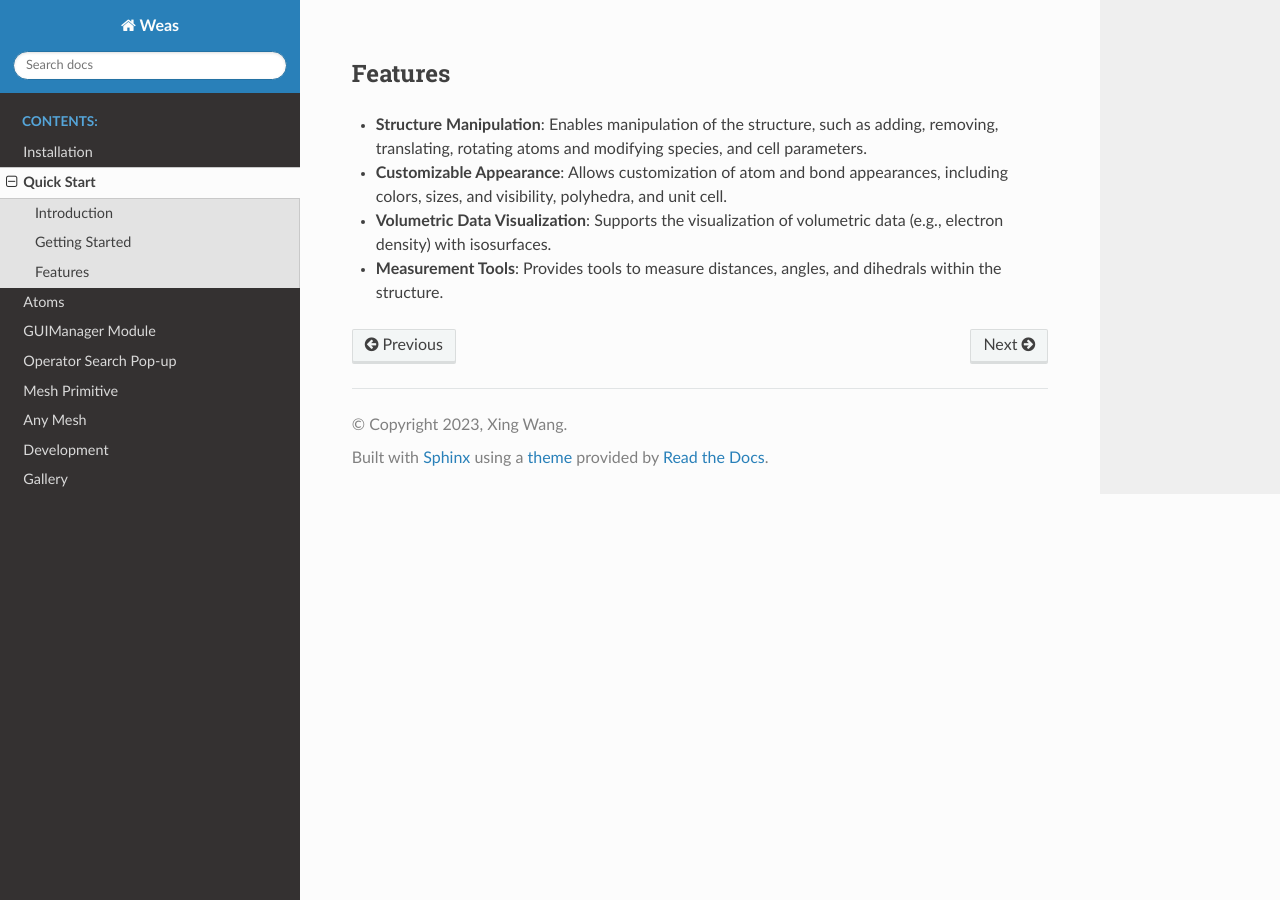
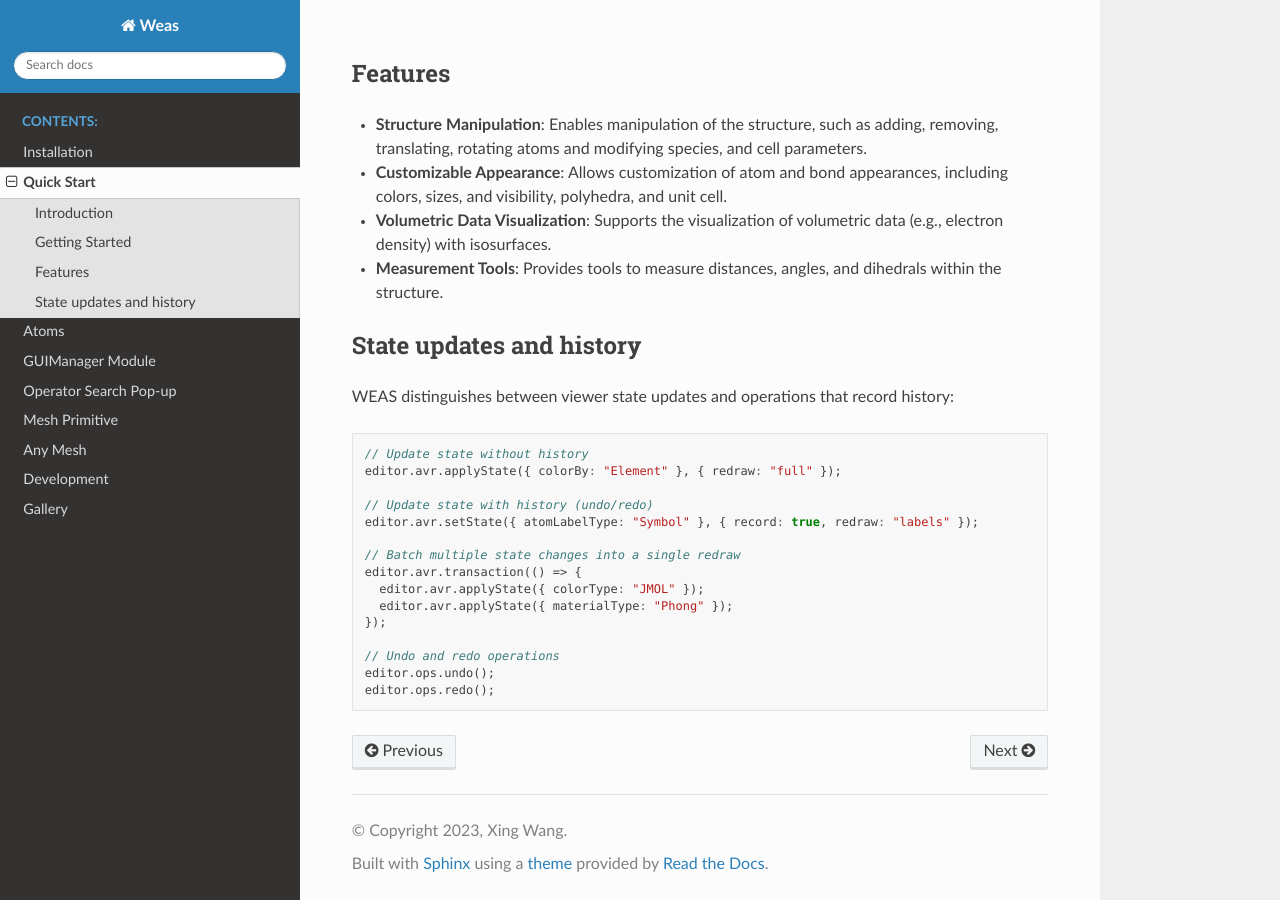
Before and after one commit to superstar54/weas, a Sphinx documentation site: the page built from docs/source/quickstart.rst, in a window 1280 px wide and 900 px high, scrolled down 1458 px. Built offline with Sphinx 7.4.7 and the Read the Docs theme 3.1.0, drawn with Linux system fonts in a browser that asks for light colours; some of the changed text lies outside the part shown.

Commit message:
fix undo redo

```diff
--- a/docs/source/quickstart.rst
+++ b/docs/source/quickstart.rst
@@ -23,7 +23,7 @@ Create a new HTML file and include the following code, and open the file in a we
       <body>
         <div id="viewer" style="position: relative; width: 600px; height: 600px"></div>
         <script type="module">
-          import { WEAS, Atoms } from 'https://unpkg.com/weas/dist/weas.mjs';
+          import { WEAS, Atoms } from 'https://unpkg.com/weas/dist/index.mjs';
           let domElement = document.getElementById("viewer");
           // create atoms object for H2O
           let atoms = new Atoms({
@@ -36,7 +36,7 @@ Create a new HTML file and include the following code, and open the file in a we
           let editor = new WEAS({ domElement });
           // load atoms to atoms viewer (avr)
           editor.avr.atoms = atoms;
-          editor.avr.modelStyle = 1; // 1: ball and stick, 0: ball only
+          editor.avr.applyState({ modelStyle: 1 }, { redraw: "full" }); // 1: ball and stick, 0: ball only
           editor.render();
         </script>
       </body>
@@ -53,7 +53,7 @@ Here is the result of the above code:
       <body>
         <div id="viewer" style="position: relative; width: 100%; height: 500px"></div>
         <script type="module">
-          import { WEAS, Atoms } from 'https://unpkg.com/weas/dist/weas.mjs';
+          import { WEAS, Atoms } from 'https://unpkg.com/weas/dist/index.mjs';
           let domElement = document.getElementById("viewer");
           // create atoms object for H2O
           let atoms = new Atoms({
@@ -66,7 +66,7 @@ Here is the result of the above code:
           let editor = new WEAS({ domElement });
           // load atoms to atoms viewer (avr)
           editor.avr.atoms = atoms;
-          editor.avr.modelStyle = 1; // 1: ball and stick, 0: ball only
+          editor.avr.applyState({ modelStyle: 1 }, { redraw: "full" }); // 1: ball and stick, 0: ball only
           editor.render();
         </script>
       </body>
@@ -84,3 +84,25 @@ Features
 - **Volumetric Data Visualization**: Supports the visualization of volumetric data (e.g., electron density) with isosurfaces.
 
 - **Measurement Tools**: Provides tools to measure distances, angles, and dihedrals within the structure.
+State updates and history
+-------------------------
+
+WEAS distinguishes between viewer state updates and operations that record history:
+
+.. code-block:: javascript
+
+    // Update state without history
+    editor.avr.applyState({ colorBy: "Element" }, { redraw: "full" });
+
+    // Update state with history (undo/redo)
+    editor.avr.setState({ atomLabelType: "Symbol" }, { record: true, redraw: "labels" });
+
+    // Batch multiple state changes into a single redraw
+    editor.avr.transaction(() => {
+      editor.avr.applyState({ colorType: "JMOL" });
+      editor.avr.applyState({ materialType: "Phong" });
+    });
+
+    // Undo and redo operations
+    editor.ops.undo();
+    editor.ops.redo();
```
Also changed, not shown: 3 other files.
